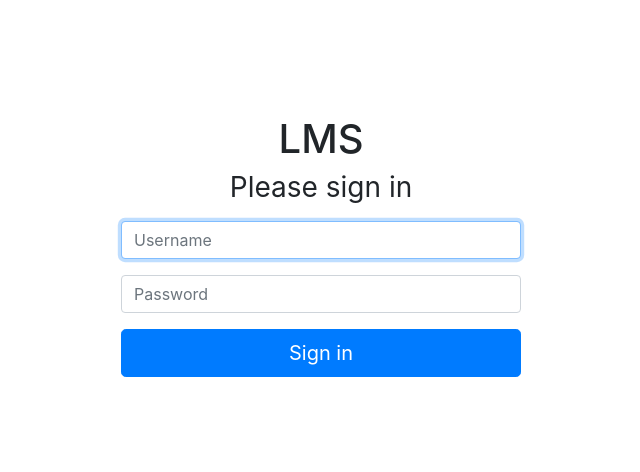
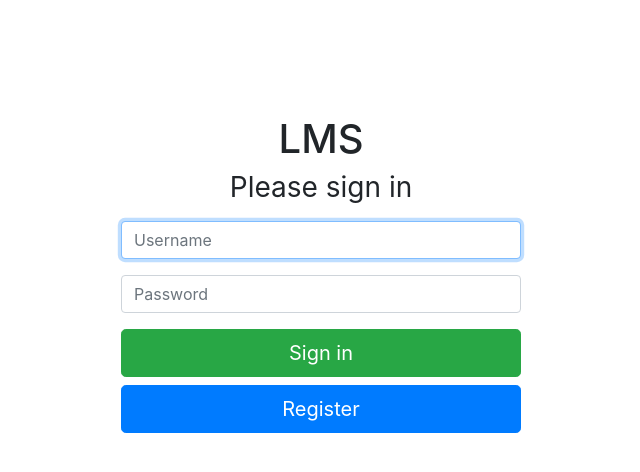
Before and after one commit to SMMousaviSP/lms, a Flask app: page /login/ in a window 1280 px wide. Shown: the top 472 px of the page, without its empty margins (319-959 px from the left). Run offline with Flask 2, Linux system fonts and the light colour scheme; some libraries are stand-ins or nearby versions.

Commit message:
Add register button to login page

```diff
--- a/app/templates/login.html
+++ b/app/templates/login.html
@@ -18,6 +18,7 @@
         <div class="form-group">
             <input type="password" name="Password" class="form-control" placeholder="Password" required>
         </div>
-        <button class="btn btn-lg btn-primary btn-block" type="submit">Sign in</button>
+        <button class="btn btn-lg btn-success btn-block" type="submit">Sign in</button>
+        <a href="{{ url_for('register') }}" class="btn btn-lg btn-primary btn-block" role="button">Register</a>
     </form>
 {% endblock content %}
```
